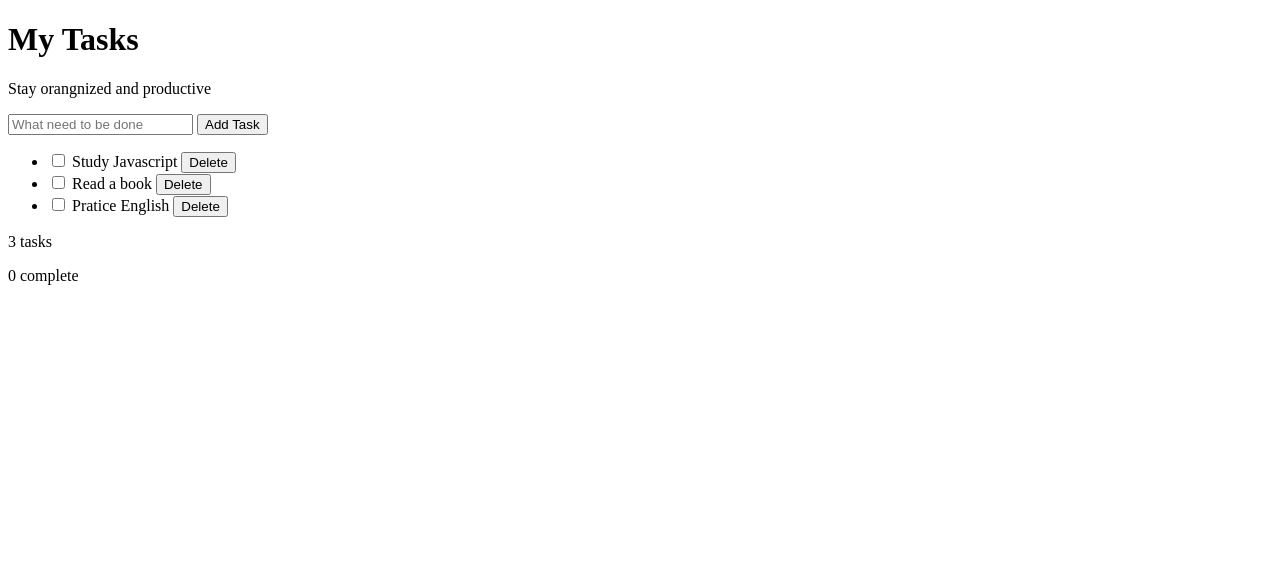
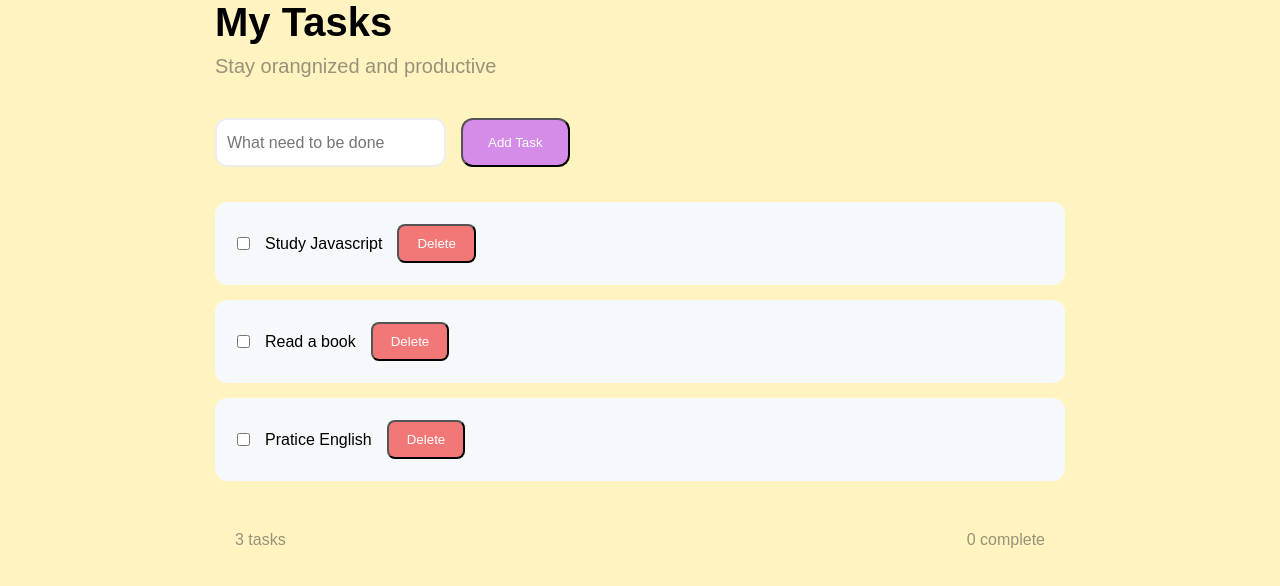
Before and after one commit to panthae/To-do-list, a plain HTML site: page index.html in a window 1280 px wide. Drawn offline with Linux system fonts and the light colour scheme.

Commit message:
Add CSS design

```diff
--- a/index.html
+++ b/index.html
@@ -26,7 +26,7 @@
                 <li class="item">
                     <input type="checkbox" id="checkbox">
                     <span class="name">Study Javascript</span>
-                    <button type="button" id="button">Delete</button>
+                    <button type="button" id="delete">Delete</button>
                 </li>
 
                 <li class="item">
--- a/style.css
+++ b/style.css
@@ -0,0 +1,98 @@
+*{
+    margin: 0;
+    padding: 0;
+    box-sizing: border-box;
+}
+
+body{
+    font-family: sans-serif;
+    background-color: #fff3bf;
+    display: flex;
+    align-items: center;
+    justify-content: center;
+}
+
+.container{
+    width: 100%;
+    max-width: 850px;
+
+}
+
+.title{
+    margin-bottom: 40px;
+}
+
+.title h1{
+    font-size: 40px;
+    margin-bottom: 10px;
+}
+
+.title p{
+    font-size: 20px;
+    color: #99917a;
+}
+
+.task-form{
+    display: flex;
+    gap: 15px;
+    margin-bottom: 35px;
+}
+
+.task-form input{
+    padding: 10px 10px;
+    border: 2px solid #eee;
+    border-radius: 12px;
+    font-size: 16px;
+}
+
+.task-form button{
+    background-color: #d58be8;
+    color: white;
+    padding: 15px 25px;
+    border-radius: 12px;
+}
+
+.list{
+    display: flex;
+    flex-direction: column;
+    gap: 15px;
+    margin-bottom: 30px;
+}
+
+
+.item{
+    display: flex;
+    align-items: center;
+    gap: 15px;
+    background: #f5f9fc;
+    padding: 22px;
+    border-radius: 12px;
+}
+
+.item checkbox{
+    width: 20px;
+    height: 20px;
+    accent-color: #d58be8;
+}
+
+.item name{
+    flex: 1;
+}
+
+.item button{
+    background-color: #f27878;
+    color: white;
+    padding: 10px 18px;
+    border-radius: 8px;
+}
+
+.footer{
+    display: flex;
+    justify-content: space-between;
+    color: #99917a;
+    padding: 20px;
+}
+
+.footer p{
+    gap: 15px;
+}
```
